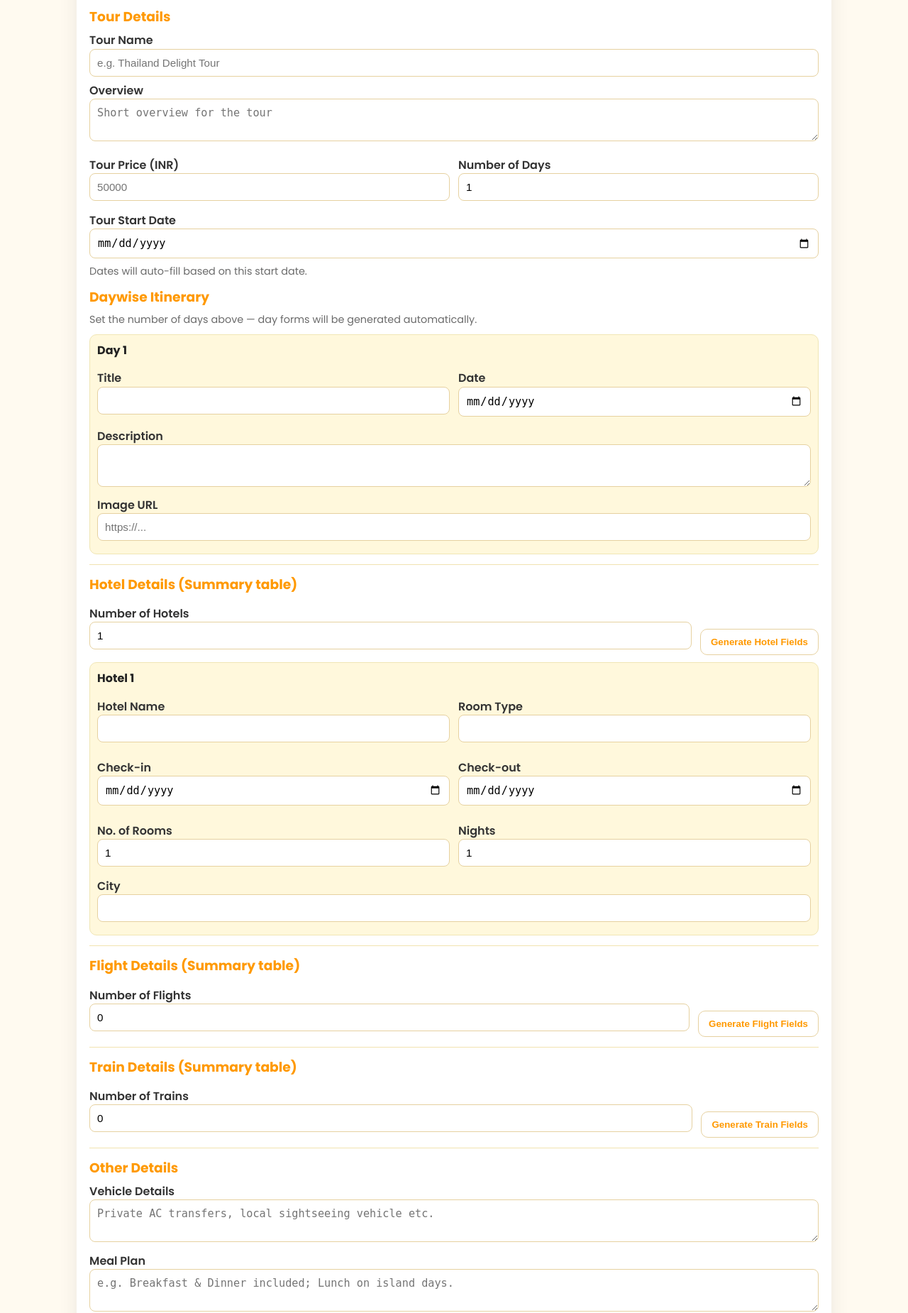
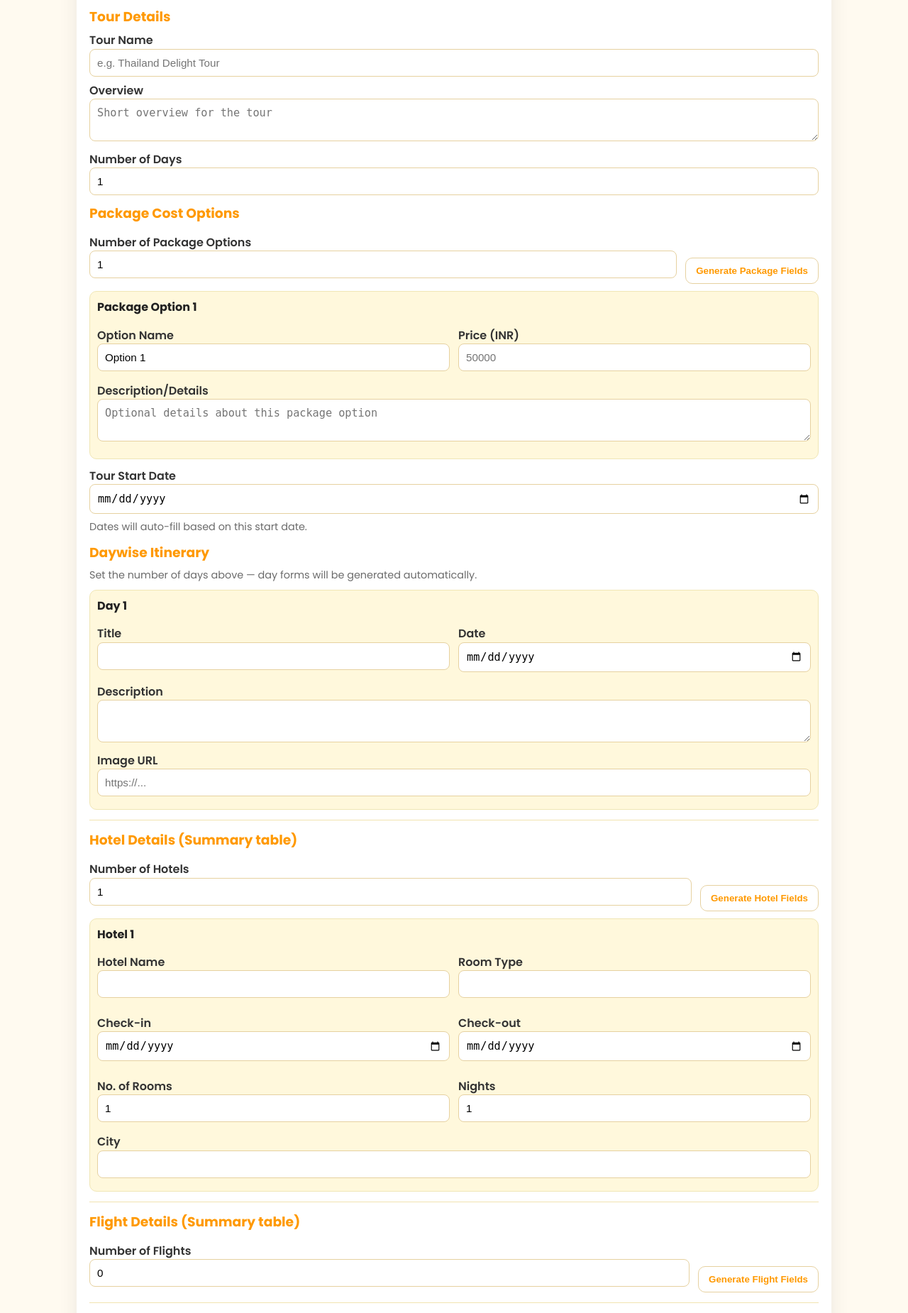
Before and after one commit to pratikparshetti/happyholidayz, a Flask app: page / in a window 1280 px wide. Shown: the part 774-2624 px from the top of the page at 71% size. Run offline with Flask 3, Linux system fonts and the light colour scheme; some libraries are stand-ins or nearby versions.

Commit message:
Add more than one package cost option

```diff
--- a/itinerary_app/templates/index.html
+++ b/itinerary_app/templates/index.html
@@ -249,11 +249,18 @@
           required></label>
       <label class="block">Overview <textarea name="overview" placeholder="Short overview for the tour"
           required></textarea></label>
+      <label class="block col">Number of Days <input type="number" name="numDays" id="numDays" min="1" value="1"
+          required></label>
+
+      <h3>Package Cost Options</h3>
       <div class="row">
-        <label class="block col">Tour Price (INR) <input type="text" name="price" placeholder="50000" required></label>
-        <label class="block col">Number of Days <input type="number" name="numDays" id="numDays" min="1" value="1"
-            required></label>
+        <label class="block col">Number of Package Options <input type="number" id="numPackages" name="numPackages"
+            min="1" value="1"></label>
+        <div style="align-self:end">
+          <button type="button" class="btn secondary" id="genPackagesBtn">Generate Package Fields</button>
+        </div>
       </div>
+      <div id="packagesContainer" style="margin-top:10px"></div>
 
       <label class="block">Tour Start Date
         <input type="date" name="startDate" id="startDate" required>
@@ -519,11 +526,34 @@
       }
     }
 
+    // Packages dynamic
+    const packagesContainer = document.getElementById('packagesContainer');
+    const genPackagesBtn = document.getElementById('genPackagesBtn');
+    const numPackagesInput = document.getElementById('numPackages');
+
+    function generatePackageForms(n) {
+      packagesContainer.innerHTML = '';
+      for (let i = 1; i <= n; i++) {
+        const node = el(`
+      <div class="hotel-form">
+        <strong>Package Option ${i}</strong>
+        <div class="row" style="margin-top:8px">
+          <label class="block col">Option Name <input type="text" name="packageName${i}" value="Option ${i}" required></label>
+          <label class="block col">Price (INR) <input type="text" name="packagePrice${i}" placeholder="50000" required></label>
+        </div>
+        <label class="block">Description/Details <textarea name="packageDesc${i}" placeholder="Optional details about this package option"></textarea></label>
+      </div>
+    `);
+        packagesContainer.appendChild(node);
+      }
+    }
+
     // Initialize
     generateDayForms(parseInt(numDaysInput.value) || 1);
     generateHotelForms(parseInt(numHotelsInput.value) || 0);
     generateFlightForms(parseInt(numFlightsInput.value) || 0);
     generateTrainForms(parseInt(numTrainsInput.value) || 0);
+    generatePackageForms(parseInt(numPackagesInput.value) || 1);
 
     // Event listeners
     numDaysInput.addEventListener('change', () => { generateDayForms(parseInt(numDaysInput.value) || 1); autoFillDates(); });
@@ -531,6 +561,7 @@
     genHotelsBtn.addEventListener('click', () => generateHotelForms(parseInt(numHotelsInput.value) || 0));
     genFlightsBtn.addEventListener('click', () => generateFlightForms(parseInt(numFlightsInput.value) || 0));
     genTrainsBtn.addEventListener('click', () => generateTrainForms(parseInt(numTrainsInput.value) || 0));
+    genPackagesBtn.addEventListener('click', () => generatePackageForms(parseInt(numPackagesInput.value) || 1));
 
     // Date formatting helpers
     function formatHotelDate(dateStr) {
@@ -620,6 +651,22 @@
       const inclusionsList = (data.inclusions || '').split(';').map(s => s.trim()).filter(Boolean).map(s => `<li>${escapeHtml(s)}</li>`).join('');
       const exclusionsList = (data.exclusions || '').split(';').map(s => s.trim()).filter(Boolean).map(s => `<li>${escapeHtml(s)}</li>`).join('');
 
+      // Build package options HTML
+      const packages = parseInt(document.getElementById('numPackages').value || 1);
+      let packageOptionsHtml = '';
+      for (let i = 1; i <= packages; i++) {
+        const pkgName = data['packageName' + i] || `Option ${i}`;
+        const pkgPrice = data['packagePrice' + i] || '';
+        const pkgDesc = data['packageDesc' + i] || '';
+        packageOptionsHtml += `
+          <div class="card" style="margin-bottom:12px;">
+            <h3 style="margin-top:0; color:var(--accent2);">${escapeHtml(pkgName)}</h3>
+            <div class="price-box" style="margin:8px 0;">💰 ₹${escapeHtml(pkgPrice)}</div>
+            ${pkgDesc ? `<p style="margin-top:8px; color:#555;">${escapeHtml(pkgDesc).replace(/\n/g, '<br>')}</p>` : ''}
+          </div>
+        `;
+      }
+
       // Generated page HTML (keeps the modern yellow-orange styling)
       const generatedHtml = `<!doctype html>
 <html lang="en">
@@ -672,7 +719,11 @@ footer{background:linear-gradient(135deg,var(--accent1),var(--accent2));color:#f
   <section class="section">
     <h2 class="section-title">Overview</h2>
     <p>${escapeHtml(data.overview || '').replace(/\n/g, '<br>')}</p>
-    <div class="price-box">💰 ₹${escapeHtml(data.price || '')}</div>
+  </section>
+
+  <section class="section">
+    <h2 class="section-title">Package Options</h2>
+    ${packageOptionsHtml}
   </section>
 
   <section class="section">
@@ -919,6 +970,10 @@ footer{background:linear-gradient(135deg,var(--accent1),var(--accent2));color:#f
           document.getElementById('numTrains').value = formData.numTrains;
           generateTrainForms(parseInt(formData.numTrains));
         }
+        if (formData.numPackages) {
+          document.getElementById('numPackages').value = formData.numPackages;
+          generatePackageForms(parseInt(formData.numPackages));
+        }
 
         // 2. Populate all fields
         const form = document.getElementById('tourForm');
```
